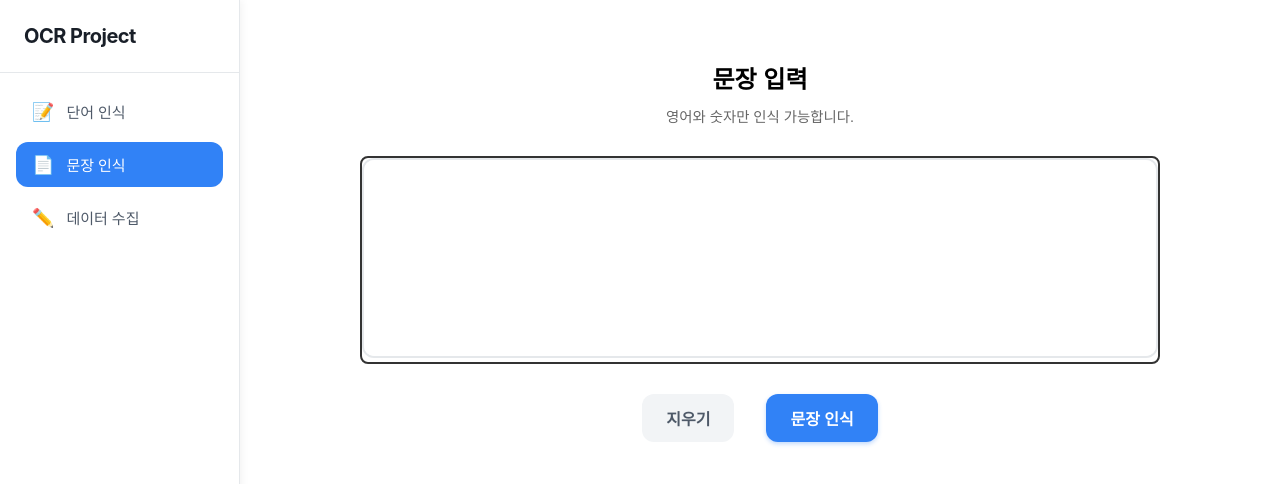
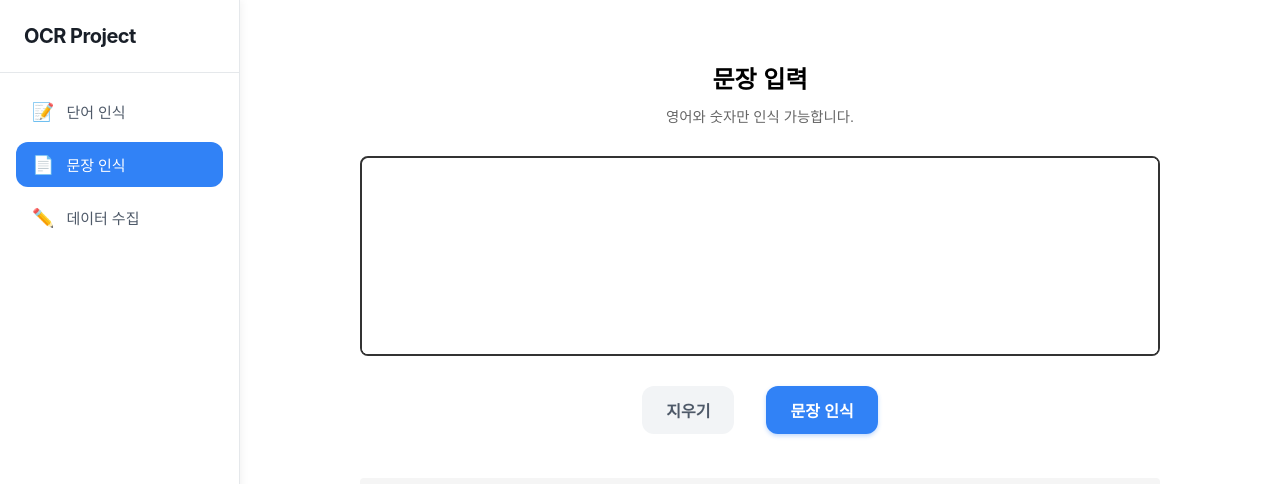
Before and after one commit to CNU-als8921/OCR_Project_FE, a React (Create React App) app: page /sentence in a window 1280 px wide. Shown: the top 484 px of the page. Built offline with nearby package versions, Linux system fonts and the light colour scheme.

Commit message:
chore : 입력 박스 크기 맞지 않는 부분 수정

```diff
--- a/src/components/SentenceCanvas.css
+++ b/src/components/SentenceCanvas.css
@@ -13,19 +13,26 @@
 }
 
 .canvas-wrapper {
-    width: 100%;
+    width: 800px;
+    height: 200px;
     max-width: 800px;
     margin: 20px 0;
     border: 2px solid #333;
     border-radius: 8px;
     overflow: hidden;
+    box-sizing: border-box;
 }
 
 .sentence-canvas {
-    width: 100%;
+    width: 800px;
     height: 200px;
     background: #fff;
     cursor: crosshair;
+    display: block;
+    border-radius: 8px;
+    box-sizing: border-box;
+    outline: none;
+    border: none;
 }
 
 .controls {
```
